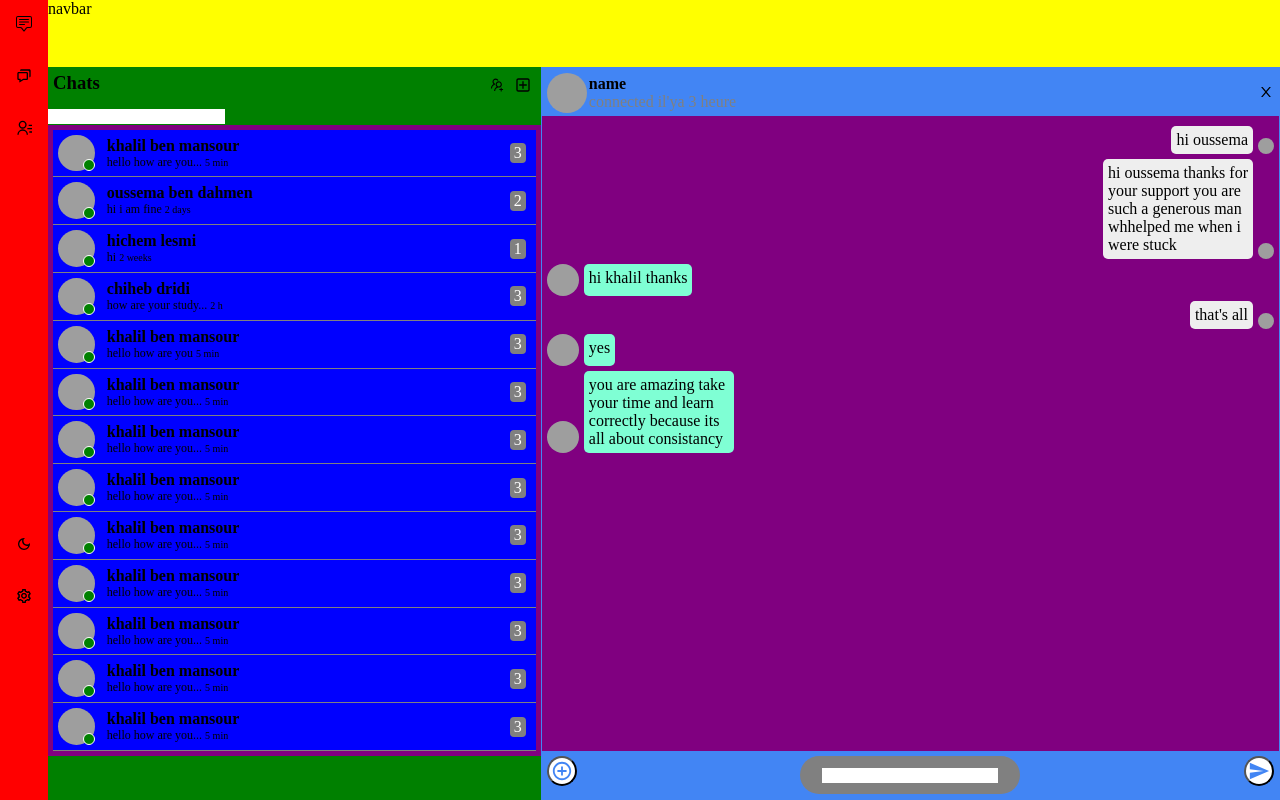
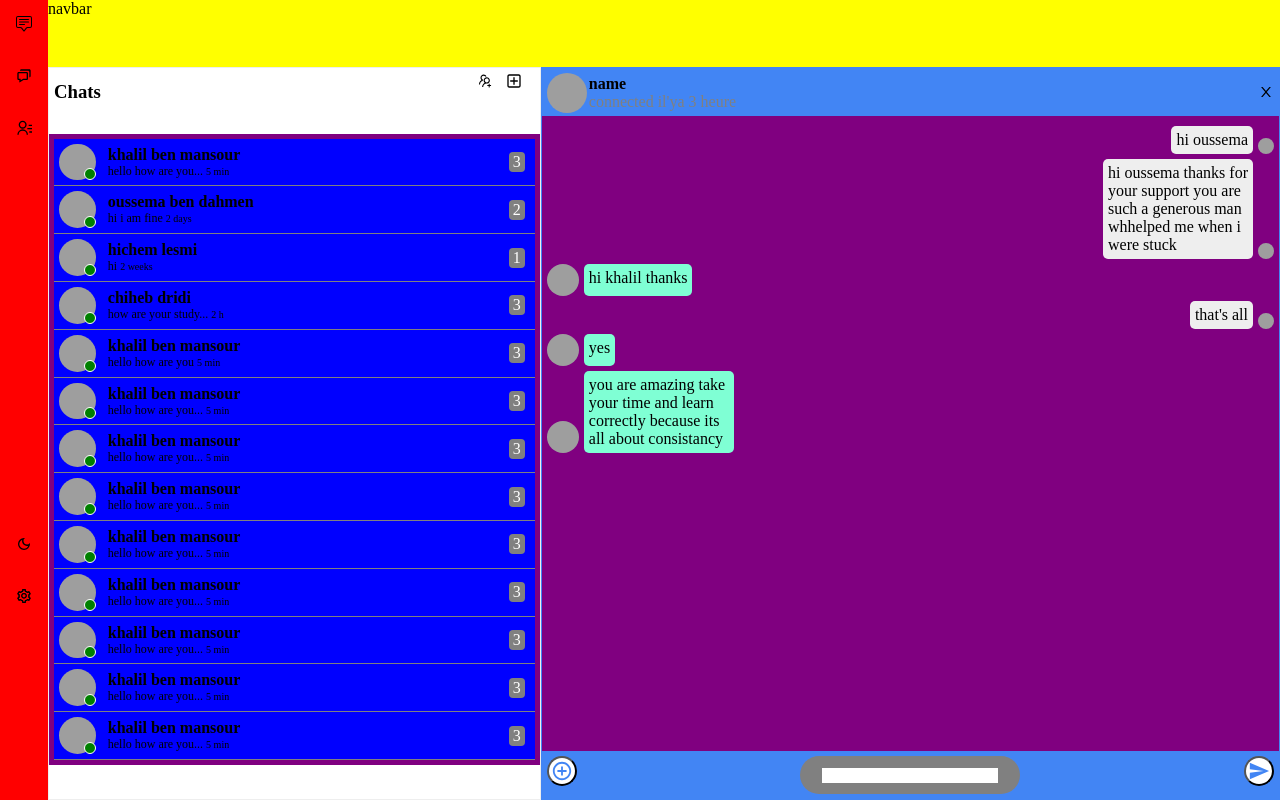
Before and after one commit to KhalilBenMansour/chat-app, a React (Create React App) app in the folder client/: page / in a window 1280 px wide. Built offline with nearby package versions, Linux system fonts and the light colour scheme; grey boxes are pictures that could not be loaded.

Commit message:
Update chatMenu style

```diff
--- a/client/src/components/chatMenu/chatMenu.scss
+++ b/client/src/components/chatMenu/chatMenu.scss
@@ -1,24 +1,63 @@
+@mixin centering {
+  display: flex;
+  justify-content: center;
+  align-items: center;
+}
+@mixin chat-button {
+  @include centering;
+  align-self: center;
+  padding: inherit;
+  border: 1px solid #eee;
+  border-radius: 5px;
+  &:hover {
+    background-color: #ddd;
+    cursor: pointer;
+  }
+}
 .chatMenu {
+  border: 1px solid #eee;
   grid-area: chatMenu;
   min-width: 16em;
-  background-color: green;
+  height: 100%;
+  background-color: #fff;
   .chat-header {
+    height: 3em;
     display: flex;
     justify-content: space-between;
     .chat-left {
+      @include centering;
       padding: 5px;
     }
     .chat-right {
       display: flex;
+      width: 5em;
+      justify-content: space-evenly;
       padding: 5px;
 
-      .add-group {
-        align-self: center;
-        padding: inherit;
+      .chatMenu-button {
+        @include chat-button;
       }
-      .add-friend {
-        align-self: center;
-        padding: inherit;
+    }
+  }
+  .chat-body {
+    height: calc(100% - 6.5em);
+    .search-form {
+      @include centering;
+      height: 3.5em;
+      width: 100%;
+      padding: 0.5em;
+      .search-input {
+        width: 100%;
+        height: 2.5em;
+        border-radius: 5px;
+        padding: 0.5em;
+        border: 1px solid #ddd;
+        background-color: transparent;
+        border-style: solid;
+        outline-color: gray;
+        &:focus {
+          border: 1px solid #4285f4;
+        }
       }
     }
   }
```
